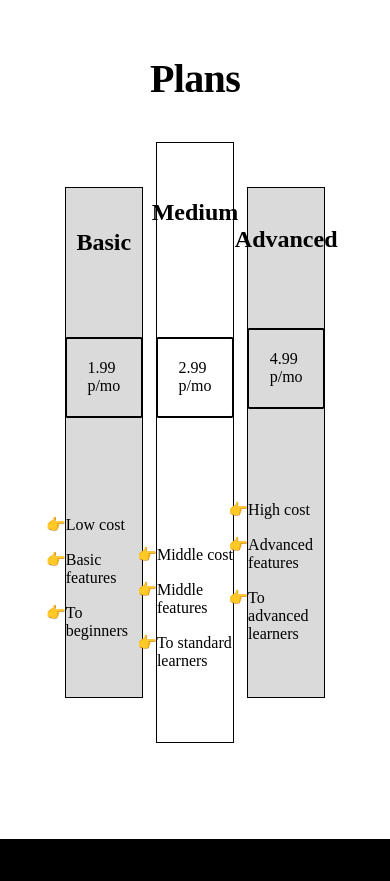
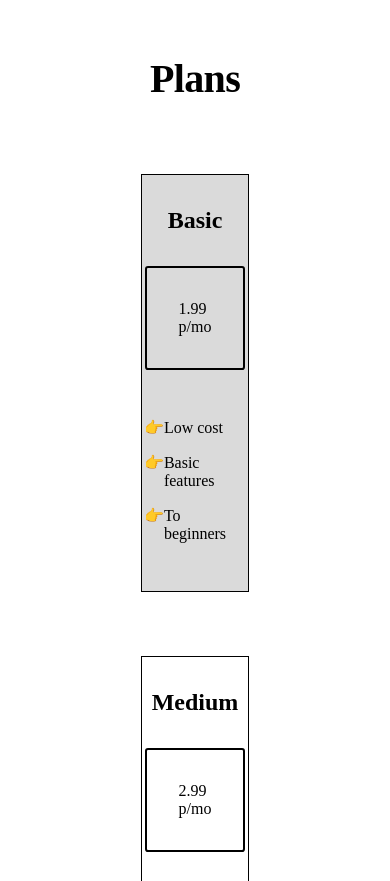
Before and after one commit to facuxfdz/RM-courses, a website: page index.html in a window 390 px wide. Shown: the part 1510-2391 px from the top of the page. Drawn offline with Linux system fonts and the light colour scheme.

Commit message:
plans section is now responsive

```diff
--- a/scss/styles.scss
+++ b/scss/styles.scss
@@ -306,6 +306,16 @@ a {
     justify-content: space-between;
     align-items: center;
     padding: 1rem;
+
+    @media screen and (max-width: 1300px) {
+        flex-direction: column;
+        width: 100%;
+        div{
+            padding: 2rem;
+            margin: 2rem 0;
+        }
+        height: auto;
+    }
 }
 
 .plan-price {
```
Also changed, not shown: css/styles.css, 1 other file.
